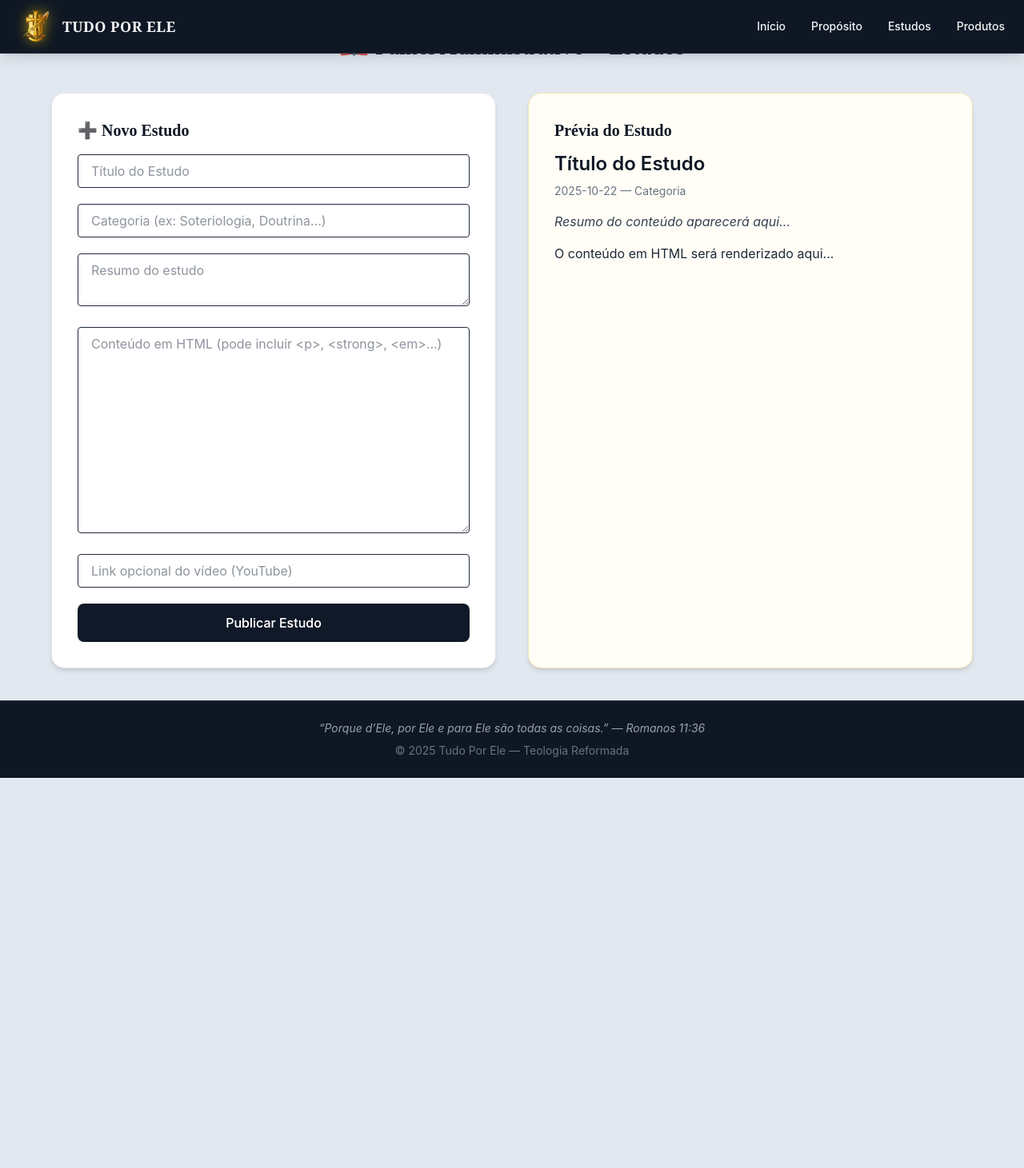
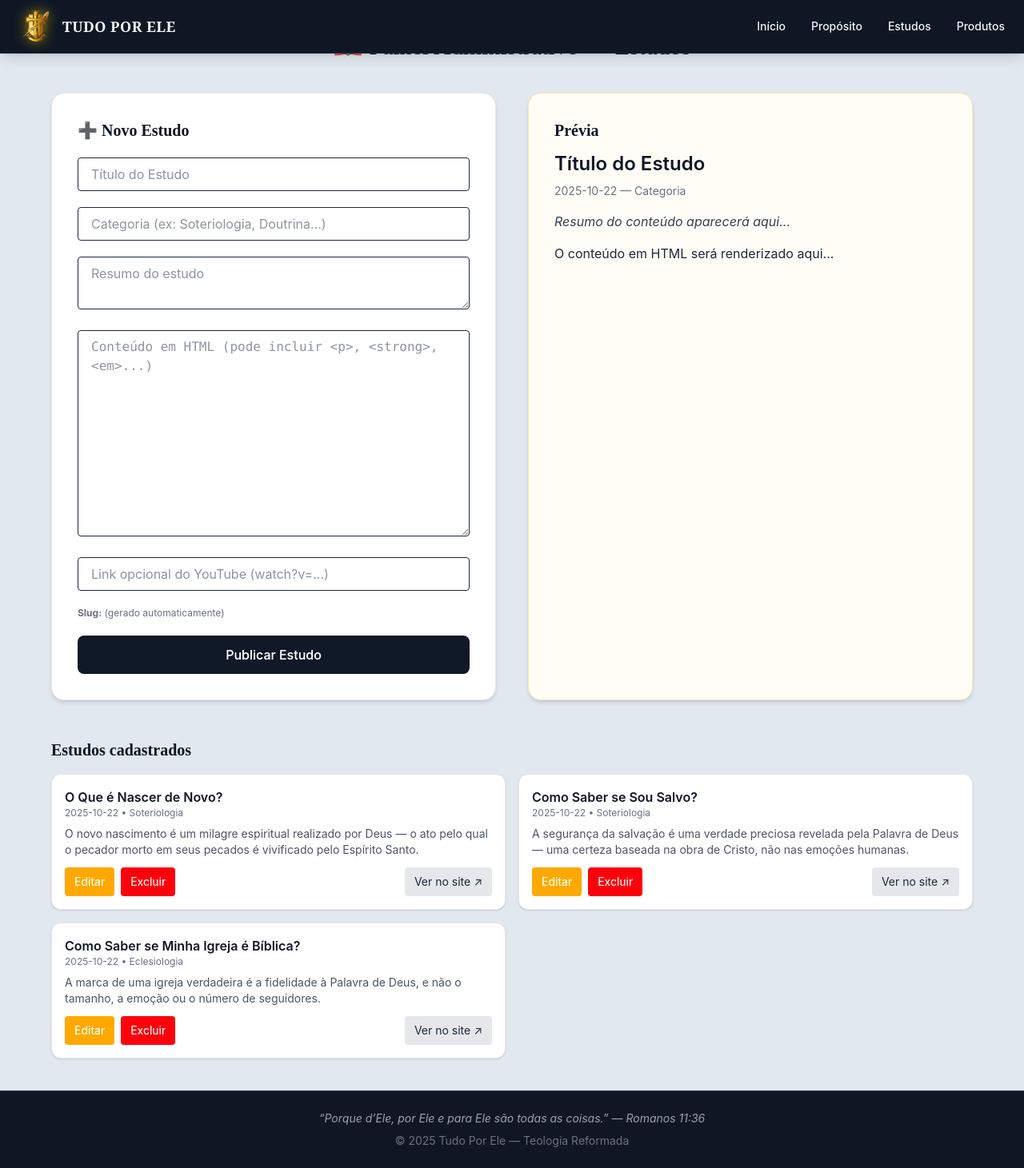
Before and after one commit to llopes0610/tudo-por-ele, a Next.js app: page /admin/estudos in a window 1280 px wide. Shown: the whole page at 80% size. Before the commit the page ends 973 px from the top, so only its background shows below. Built offline with nearby package versions, Linux system fonts and the light colour scheme.

Commit message:
incluindo rotas para editar e deletar estudos na pagina admin

```diff
--- a/src/app/admin/estudos/page.jsx
+++ b/src/app/admin/estudos/page.jsx
@@ -1,10 +1,23 @@
 "use client";
 
-import { useState, useEffect } from "react";
+import { useEffect, useMemo, useState } from "react";
 import { motion } from "framer-motion";
 
+const toSlug = (title) =>
+  (title || "")
+    .toLowerCase()
+    .normalize("NFD").replace(/[\u0300-\u036f]/g, "")
+    .replace(/[^\w\s-]/g, "")
+    .trim()
+    .replace(/\s+/g, "-");
+
 export default function AdminEstudosPage() {
-  const [estudo, setEstudo] = useState({
+  const [estudos, setEstudos] = useState([]);
+  const [status, setStatus] = useState("");
+  const [mode, setMode] = useState("create"); // "create" | "edit"
+  const [originalSlug, setOriginalSlug] = useState(null);
+
+  const [form, setForm] = useState({
     title: "",
     category: "",
     excerpt: "",
@@ -12,64 +25,137 @@ export default function AdminEstudosPage() {
     video: "",
   });
 
-  const [preview, setPreview] = useState({});
-  const [status, setStatus] = useState("");
-
-  // Atualiza preview ao digitar
-  useEffect(() => {
-    const slug = estudo.title
-      .toLowerCase()
-      .normalize("NFD")
-      .replace(/[\u0300-\u036f]/g, "")
-      .replace(/\s+/g, "-");
-    setPreview({
-      ...estudo,
+  const preview = useMemo(() => {
+    const slug = toSlug(form.title);
+    return {
+      ...form,
       slug,
       date: new Date().toISOString().split("T")[0],
-    });
-  }, [estudo]);
+    };
+  }, [form]);
+
+  // Carrega lista
+  const loadEstudos = async () => {
+    const res = await fetch("/api/estudos", { cache: "no-store" });
+    const data = await res.json();
+    setEstudos(data || []);
+  };
+
+  useEffect(() => {
+    loadEstudos();
+  }, []);
+
+  const resetForm = () => {
+    setForm({ title: "", category: "", excerpt: "", content: "", video: "" });
+    setMode("create");
+    setOriginalSlug(null);
+    setStatus("");
+  };
 
   const handleChange = (e) => {
-    setEstudo({ ...estudo, [e.target.name]: e.target.value });
+    const { name, value } = e.target;
+    setForm((p) => ({ ...p, [name]: value }));
   };
 
   const handleSubmit = async (e) => {
     e.preventDefault();
-    setStatus("⏳ Publicando...");
+    setStatus("⏳ Salvando...");
 
-    const res = await fetch("/api/addEstudo", {
-      method: "POST",
-      headers: { "Content-Type": "application/json" },
-      body: JSON.stringify(preview),
+    try {
+      const endpoint =
+        mode === "create" ? "/api/addEstudo" : "/api/updateEstudo";
+      const body =
+        mode === "create"
+          ? preview
+          : { originalSlug, ...preview }; // inclui o slug antigo para localizar
+
+      const res = await fetch(endpoint, {
+        method: mode === "create" ? "POST" : "PUT",
+        headers: { "Content-Type": "application/json" },
+        body: JSON.stringify(body),
+      });
+
+      if (!res.ok) {
+        const err = await res.json().catch(() => ({}));
+        throw new Error(err?.error || "Falha ao salvar");
+      }
+
+      await loadEstudos();
+      setStatus("✅ Estudo salvo com sucesso!");
+      resetForm();
+    } catch (err) {
+      console.error(err);
+      setStatus("❌ " + err.message);
+    }
+  };
+
+  const startEdit = (item) => {
+    setMode("edit");
+    setOriginalSlug(item.slug);
+    setForm({
+      title: item.title,
+      category: item.category || "",
+      excerpt: item.excerpt || "",
+      content: item.content || "",
+      video: item.video || "",
     });
+    window.scrollTo({ top: 0, behavior: "smooth" });
+  };
 
-    if (res.ok) {
-      setStatus("✅ Estudo publicado com sucesso!");
-      setEstudo({ title: "", category: "", excerpt: "", content: "", video: "" });
-    } else {
-      setStatus("❌ Erro ao salvar o estudo.");
+  const deleteItem = async (slug) => {
+    if (!confirm("Tem certeza que deseja excluir este estudo?")) return;
+    setStatus("⏳ Excluindo...");
+
+    try {
+      const res = await fetch("/api/deleteEstudo", {
+        method: "DELETE",
+        headers: { "Content-Type": "application/json" },
+        body: JSON.stringify({ slug }),
+      });
+      if (!res.ok) {
+        const err = await res.json().catch(() => ({}));
+        throw new Error(err?.error || "Falha ao excluir");
+      }
+      await loadEstudos();
+      setStatus("✅ Estudo excluído.");
+      if (mode === "edit" && originalSlug === slug) resetForm();
+    } catch (err) {
+      console.error(err);
+      setStatus("❌ " + err.message);
     }
   };
 
   return (
     <main className="min-h-screen bg-[#f8fafc] py-10 px-6">
       <h1 className="text-3xl font-serif text-center mb-10 text-[#0f1724]">
-        📖 Painel Administrativo – Estudos
+        📖 Painel Administrativo — Estudos
       </h1>
 
+      {/* FORM + PREVIEW */}
       <div className="grid md:grid-cols-2 gap-10 max-w-6xl mx-auto">
         {/* === FORMULÁRIO === */}
         <form
           onSubmit={handleSubmit}
           className="bg-white p-8 rounded-2xl shadow-md border border-gray-200 space-y-5"
         >
-          <h2 className="text-xl font-semibold text-[#0f1724] mb-4">
-            ➕ Novo Estudo
-          </h2>
+          <div className="flex items-center justify-between">
+            <h2 className="text-xl font-semibold text-[#0f1724]">
+              {mode === "create" ? "➕ Novo Estudo" : "✏️ Editar Estudo"}
+            </h2>
+            {mode === "edit" && (
+              <button
+                type="button"
+                onClick={resetForm}
+                className="text-sm text-gray-600 hover:underline"
+              >
+                cancelar edição
+              </button>
+            )}
+          </div>
 
           <input
             name="title"
-            value={estudo.title}
+            value={form.title}
             onChange={handleChange}
             placeholder="Título do Estudo"
             className="w-full border px-4 py-2 rounded focus:ring-2 focus:ring-amber-400"
@@ -78,7 +164,7 @@ export default function AdminEstudosPage() {
 
           <input
             name="category"
-            value={estudo.category}
+            value={form.category}
             onChange={handleChange}
             placeholder="Categoria (ex: Soteriologia, Doutrina...)"
             className="w-full border px-4 py-2 rounded focus:ring-2 focus:ring-amber-400"
@@ -86,7 +172,7 @@ export default function AdminEstudosPage() {
 
           <textarea
             name="excerpt"
-            value={estudo.excerpt}
+            value={form.excerpt}
             onChange={handleChange}
             placeholder="Resumo do estudo"
             rows={2}
@@ -95,27 +181,32 @@ export default function AdminEstudosPage() {
 
           <textarea
             name="content"
-            value={estudo.content}
+            value={form.content}
             onChange={handleChange}
             placeholder="Conteúdo em HTML (pode incluir <p>, <strong>, <em>...)"
             rows={10}
-            className="w-full border px-4 py-2 rounded focus:ring-2 focus:ring-amber-400"
+            className="w-full border px-4 py-2 rounded focus:ring-2 focus:ring-amber-400 font-mono"
             required
           />
 
           <input
             name="video"
-            value={estudo.video}
+            value={form.video}
             onChange={handleChange}
-            placeholder="Link opcional do vídeo (YouTube)"
+            placeholder="Link opcional do YouTube (watch?v=...)"
             className="w-full border px-4 py-2 rounded focus:ring-2 focus:ring-amber-400"
           />
+
+          {/* slug calculado */}
+          <p className="text-xs text-gray-500">
+            <strong>Slug:</strong> {preview.slug || "(gerado automaticamente)"}
+          </p>
 
           <button
             type="submit"
             className="w-full bg-[#0f1724] text-white font-medium px-6 py-3 rounded-lg hover:bg-[#1e293b] transition-colors duration-300"
           >
-            Publicar Estudo
+            {mode === "create" ? "Publicar Estudo" : "Salvar Alterações"}
           </button>
 
           {status && (
@@ -130,7 +221,7 @@ export default function AdminEstudosPage() {
           className="bg-[#fffdf5] border border-[#f5e6b3] rounded-2xl p-8 shadow-md"
         >
           <h2 className="text-xl font-serif font-semibold text-[#0f1724] mb-3">
-            Prévia do Estudo
+            Prévia
           </h2>
           <p className="text-2xl font-semibold text-[#0f1724] mb-2">
             {preview.title || "Título do Estudo"}
@@ -149,11 +240,12 @@ export default function AdminEstudosPage() {
                 "<p>O conteúdo em HTML será renderizado aqui...</p>",
             }}
           />
-          {preview.video && (
+
+          {!!preview.video && (
             <div className="mt-4">
               <iframe
                 width="100%"
-                height="200"
+                height="220"
                 src={preview.video.replace("watch?v=", "embed/")}
                 title="Video preview"
                 className="rounded-lg shadow-md"
@@ -162,6 +254,57 @@ export default function AdminEstudosPage() {
           )}
         </motion.div>
       </div>
+
+      {/* LISTA DE ESTUDOS */}
+      <section className="max-w-6xl mx-auto mt-12">
+        <h3 className="text-xl font-semibold text-[#0f1724] mb-4">
+          Estudos cadastrados
+        </h3>
+
+        {estudos.length === 0 ? (
+          <p className="text-gray-500">Nenhum estudo cadastrado ainda.</p>
+        ) : (
+          <div className="grid md:grid-cols-2 gap-4">
+            {estudos.map((item) => (
+              <div
+                key={item.slug}
+                className="bg-white border border-gray-200 rounded-xl p-4 shadow-sm flex flex-col"
+              >
+                <div className="flex-1">
+                  <p className="font-semibold text-[#0f1724]">{item.title}</p>
+                  <p className="text-xs text-gray-500">
+                    {item.date} • {item.category || "Sem categoria"}
+                  </p>
+                  <p className="text-sm text-gray-600 line-clamp-2 mt-2">
+                    {item.excerpt}
+                  </p>
+                </div>
+                <div className="mt-3 flex gap-2">
+                  <button
+                    onClick={() => startEdit(item)}
+                    className="px-3 py-2 text-sm rounded bg-amber-500 text-white hover:bg-amber-600"
+                  >
+                    Editar
+                  </button>
+                  <button
+                    onClick={() => deleteItem(item.slug)}
+                    className="px-3 py-2 text-sm rounded bg-red-600 text-white hover:bg-red-700"
+                  >
+                    Excluir
+                  </button>
+                  <a
+                    href={`/estudos/${item.slug}`}
+                    target="_blank"
+                    className="ml-auto px-3 py-2 text-sm rounded bg-gray-200 hover:bg-gray-300"
+                  >
+                    Ver no site ↗
+                  </a>
+                </div>
+              </div>
+            ))}
+          </div>
+        )}
+      </section>
     </main>
   );
 }
--- a/src/app/api/addEstudo/route.js
+++ b/src/app/api/addEstudo/route.js
@@ -2,45 +2,42 @@ import { promises as fs } from "fs";
 import path from "path";
 
 export async function POST(req) {
-  const data = await req.json();
-  const dataDir = path.join(process.cwd(), "src", "data");
-  const filePath = path.join(dataDir, "estudos.json");
+  try {
+    const body = await req.json();
 
-  try {
-    // Garante a pasta
-    await fs.mkdir(dataDir, { recursive: true });
-
-    // Lê o arquivo se existir
-    let estudos = [];
+    const filePath = path.join(process.cwd(), "src", "data", "estudos.json");
+    let arr = [];
     try {
-      const file = await fs.readFile(filePath, "utf8");
-      estudos = JSON.parse(file);
+      const raw = await fs.readFile(filePath, "utf8");
+      arr = raw ? JSON.parse(raw) : [];
     } catch {
-      estudos = [];
+      arr = [];
     }
 
-    // Cria slug automático
-    const slug = data.title
-      .toLowerCase()
-      .replace(/[^\w\s]/g, "")
-      .replace(/\s+/g, "-");
+    // não duplicar slug
+    if (arr.some((e) => e.slug === body.slug)) {
+      return new Response(JSON.stringify({ error: "Slug já existente." }), {
+        status: 400,
+      });
+    }
 
-    // Novo estudo
-    const novoEstudo = {
-      id: Date.now(),
-      slug,
-      date: new Date().toISOString().split("T")[0],
-      ...data,
+    const novo = {
+      slug: body.slug,
+      title: body.title,
+      date: body.date ?? new Date().toISOString().split("T")[0],
+      excerpt: body.excerpt || "",
+      category: body.category || "",
+      content: body.content || "",
+      video: body.video || null,
     };
 
-    estudos.push(novoEstudo);
-
-    await fs.writeFile(filePath, JSON.stringify(estudos, null, 2), "utf8");
+    arr.unshift(novo);
+    await fs.writeFile(filePath, JSON.stringify(arr, null, 2), "utf8");
 
     return new Response(JSON.stringify({ success: true }), { status: 200 });
-  } catch (error) {
-    console.error("Erro ao salvar estudo:", error);
-    return new Response(JSON.stringify({ error: "Erro ao salvar estudo" }), {
+  } catch (e) {
+    console.error("addEstudo error:", e);
+    return new Response(JSON.stringify({ error: "Erro ao salvar o estudo." }), {
       status: 500,
     });
   }
--- /dev/null
+++ b/src/app/api/deleteEstudo/route.js
@@ -0,0 +1,27 @@
+import { promises as fs } from "fs";
+import path from "path";
+
+export async function DELETE(req) {
+  try {
+    const { slug } = await req.json();
+    if (!slug) {
+      return new Response(JSON.stringify({ error: "Slug obrigatório." }), {
+        status: 400,
+      });
+    }
+
+    const filePath = path.join(process.cwd(), "src", "data", "estudos.json");
+    const raw = await fs.readFile(filePath, "utf8").catch(() => "[]");
+    const arr = raw ? JSON.parse(raw) : [];
+
+    const next = arr.filter((e) => e.slug !== slug);
+    await fs.writeFile(filePath, JSON.stringify(next, null, 2), "utf8");
+
+    return new Response(JSON.stringify({ success: true }), { status: 200 });
+  } catch (e) {
+    console.error("deleteEstudo error:", e);
+    return new Response(JSON.stringify({ error: "Erro ao excluir o estudo." }), {
+      status: 500,
+    });
+  }
+}
--- /dev/null
+++ b/src/app/api/estudos/route.js
@@ -0,0 +1,20 @@
+import { promises as fs } from "fs";
+import path from "path";
+
+export async function GET() {
+  try {
+    const filePath = path.join(process.cwd(), "src", "data", "estudos.json");
+    let json = "[]";
+    try {
+      json = await fs.readFile(filePath, "utf8");
+    } catch {
+      // se não existir, devolve array vazio
+      json = "[]";
+    }
+    const data = json ? JSON.parse(json) : [];
+    return new Response(JSON.stringify(data), { status: 200 });
+  } catch (e) {
+    console.error(e);
+    return new Response(JSON.stringify([]), { status: 200 });
+  }
+}
--- /dev/null
+++ b/src/app/api/updateEstudo/route.js
@@ -0,0 +1,46 @@
+import { promises as fs } from "fs";
+import path from "path";
+
+export async function PUT(req) {
+  try {
+    const body = await req.json();
+    const { originalSlug, slug, title, date, excerpt, category, content, video } = body;
+
+    const filePath = path.join(process.cwd(), "src", "data", "estudos.json");
+    const raw = await fs.readFile(filePath, "utf8").catch(() => "[]");
+    const arr = raw ? JSON.parse(raw) : [];
+
+    const idx = arr.findIndex((e) => e.slug === originalSlug);
+    if (idx === -1) {
+      return new Response(JSON.stringify({ error: "Estudo não encontrado." }), {
+        status: 404,
+      });
+    }
+
+    // se mudou o slug, checar duplicidade
+    if (originalSlug !== slug && arr.some((e) => e.slug === slug)) {
+      return new Response(JSON.stringify({ error: "Slug já existente." }), {
+        status: 400,
+      });
+    }
+
+    arr[idx] = {
+      ...arr[idx],
+      slug,
+      title,
+      date: date ?? arr[idx].date,
+      excerpt: excerpt ?? arr[idx].excerpt,
+      category: category ?? arr[idx].category,
+      content: content ?? arr[idx].content,
+      video: video ?? arr[idx].video,
+    };
+
+    await fs.writeFile(filePath, JSON.stringify(arr, null, 2), "utf8");
+    return new Response(JSON.stringify({ success: true }), { status: 200 });
+  } catch (e) {
+    console.error("updateEstudo error:", e);
+    return new Response(JSON.stringify({ error: "Erro ao atualizar o estudo." }), {
+      status: 500,
+    });
+  }
+}
```
